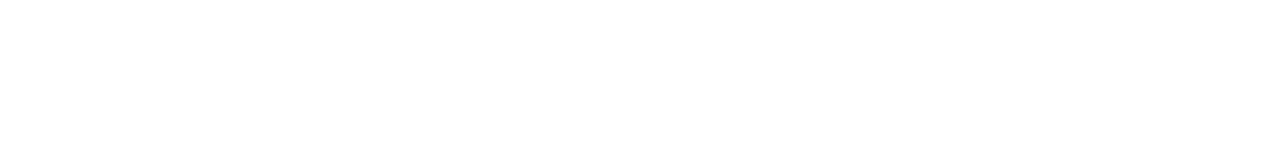
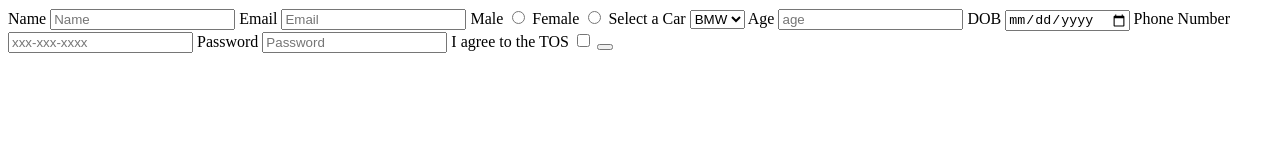
Before and after one commit to acciojob/signup-form-car-anmolaccio, a website: page main.html in a window 1280 px wide. Drawn offline with Linux system fonts and the light colour scheme.

Commit message:
created a submission

```diff
--- a/main.html
+++ b/main.html
@@ -7,6 +7,37 @@
 </head>
 
 <body>
+	<form method="post">
+		<label for="Name">Name</label>
+		<input placeholder="Name" type="text" id="name" required>
+		<label for="Email">Email</label>
+		<input placeholder="Email" type="Email" id="email" required>
+
+		<label for="Male">Male</label>
+		<input type="radio" id="gender_m" name="gender" required>
+		<label for="Female">Female</label>
+		<input type="radio" id="gender_f" name="gender"required>
+<label for="cars">Select a Car</label>
+		<select placeholder="--Please choose an option--" id="cars" required>
+			<option>BMW</option>
+         <option>Audi</option>
+		<option>Tata</option>
+		</select>
+
+		<label for="Age">Age</label>
+		<input placeholder="age" type="number" id="age" required>
+		<label for="dob">DOB</label>
+		<input  type="date" id="dob" required>
+		<label for="tel">Phone Number</label>
+
+		<input placeholder="xxx-xxx-xxxx" type="tel" id="tel" >
+		<label for="password">Password</label>
+		<input placeholder="Password" type="Password" id="Password" >
+		<label id="tos">I agree to the TOS</label>
+		<input type="Checkbox"  id="tos" required>
+		<button type="submit"it">
+	</form>
+
 	<!-- the entire body must be written by student -->
     <script type="text/javascript" src="./script.js">
 </script>
```
